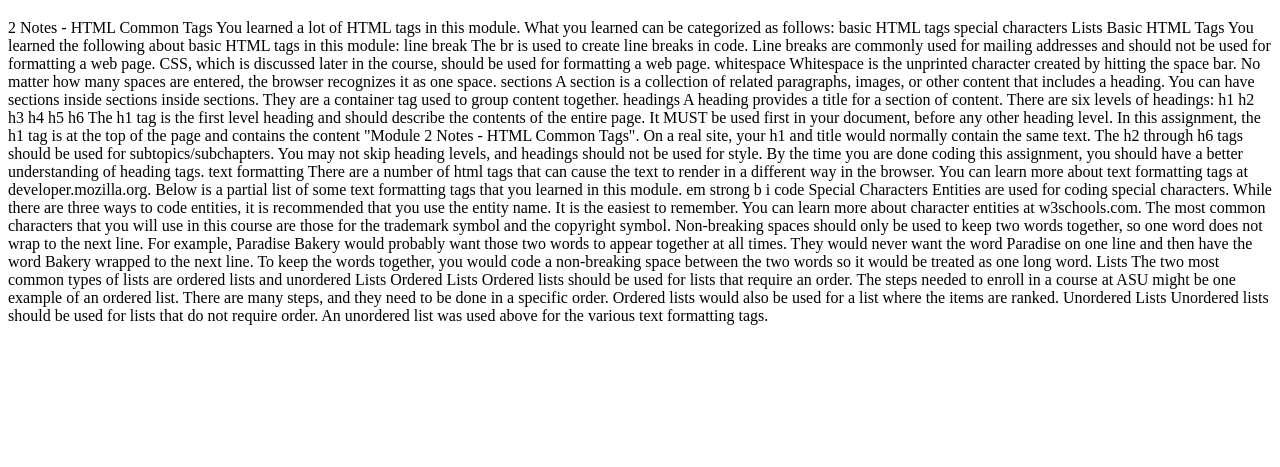
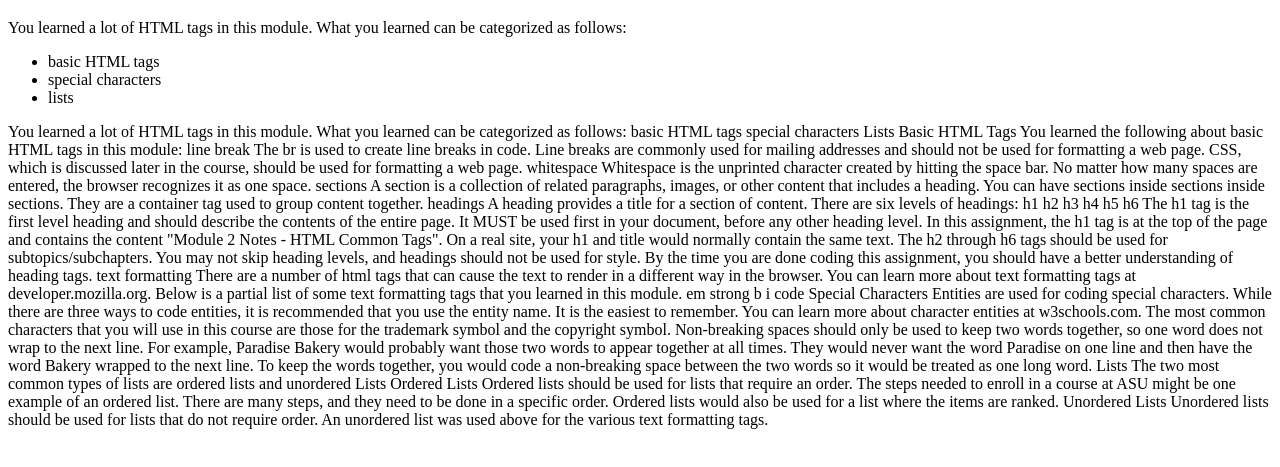
Before and after one commit to hanamill03/M2-Homework, a plain HTML site: page index.html in a window 1280 px wide. Shown: the part 61-528 px from the top of the page. Drawn offline with Linux system fonts and the light colour scheme.

Commit message:
Update index.html

```diff
--- a/index.html
+++ b/index.html
@@ -9,6 +9,12 @@
     <body>
         <header>
             <h1>Module 2 Notes - HTML Common Tags</h1>
+            <p>You learned a lot of HTML tags in this module. What you learned can be categorized as follows:</p>
+                <ul>
+                    <li>basic HTML tags</li>
+                    <li>special characters</li>
+                    <li>lists</li>
+                </ul>
 
         </header>
 
@@ -18,7 +24,7 @@
 
 
 
- 2 Notes - HTML Common Tags
+
 You learned a lot of HTML tags in this module. What you learned can be categorized as follows:
 
 basic HTML tags
```
